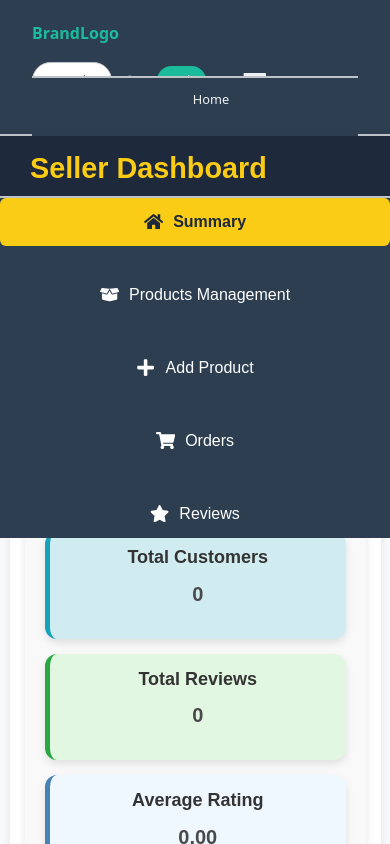
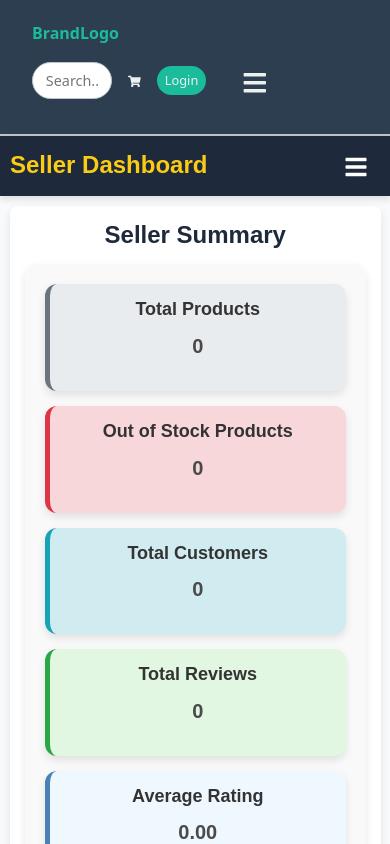
Before and after one commit to TekTitans/MERAKI_Academy_Project_5, a React (Vite) app in the folder frontend/: page /seller in a window 390 px wide. Shown: the top 844 px of the page. Built offline with nearby package versions, Linux system fonts and the light colour scheme.

Commit message:
Seller Navbar Component

```diff
--- a/frontend/src/components/SellerNavbar/index.jsx
+++ b/frontend/src/components/SellerNavbar/index.jsx
@@ -1,6 +1,8 @@
-import React from "react";
+import React, { useState } from "react";
 import "./style.css";
 import {
+  FaBars,
+  FaTimes,
   FaHome,
   FaBoxOpen,
   FaPlus,
@@ -9,43 +11,68 @@ import {
 } from "react-icons/fa";
 
 const SellerNavbar = ({ activeSection, setActiveSection }) => {
+  const [isMenuOpen, setIsMenuOpen] = useState(false);
+
+  const toggleMenu = () => {
+    setIsMenuOpen(!isMenuOpen);
+  };
+
   return (
     <nav className="seller-navbar">
       <div className="navbar-logo">
         <h1>Seller Dashboard</h1>
+
       </div>
-      <ul className="navbar-links">
+      <button className="menu-toggle" onClick={toggleMenu}>
+          {isMenuOpen ? <FaTimes /> : <FaBars />}
+        </button>
+      <ul className={`navbar-links ${isMenuOpen ? "open" : ""}`}>
         <li
           className={activeSection === "summary" ? "active" : ""}
-          onClick={() => setActiveSection("summary")}
+          onClick={() => {
+            setActiveSection("summary");
+            setIsMenuOpen(false);
+          }}
         >
           <FaHome className="navbar-icon" />
           Summary
         </li>
         <li
           className={activeSection === "manageProduct" ? "active" : ""}
-          onClick={() => setActiveSection("manageProduct")}
+          onClick={() => {
+            setActiveSection("manageProduct");
+            setIsMenuOpen(false);
+          }}
         >
           <FaBoxOpen className="navbar-icon" />
           Products Management
         </li>
         <li
           className={activeSection === "addProduct" ? "active" : ""}
-          onClick={() => setActiveSection("addProduct")}
+          onClick={() => {
+            setActiveSection("addProduct");
+            setIsMenuOpen(false);
+          }}
         >
           <FaPlus className="navbar-icon" />
           Add Product
         </li>
         <li
           className={activeSection === "myOrders" ? "active" : ""}
-          onClick={() => setActiveSection("myOrders")}
+          onClick={() => {
+            setActiveSection("myOrders");
+            setIsMenuOpen(false);
+          }}
         >
           <FaShoppingCart className="navbar-icon" />
           Orders
         </li>
         <li
           className={activeSection === "myReviews" ? "active" : ""}
-          onClick={() => setActiveSection("myReviews")}
+          onClick={() => {
+            setActiveSection("myReviews");
+            setIsMenuOpen(false);
+          }}
         >
           <FaStar className="navbar-icon" />
           Reviews
--- a/frontend/src/components/SellerNavbar/style.css
+++ b/frontend/src/components/SellerNavbar/style.css
@@ -1,42 +1,46 @@
-/* Navbar Container */
 .seller-navbar {
   display: flex;
   justify-content: space-between;
   align-items: center;
   background-color: #1e293b;
-  padding: 15px 30px;
+  padding: 10px 10px;
   color: #ffffff;
   box-shadow: 0 4px 6px rgba(0, 0, 0, 0.1);
   position: sticky;
   top: 0;
   z-index: 1000;
+  width: 100%;
 }
 
-/* Logo Section */
 .navbar-logo {
   display: flex;
   align-items: center;
-  gap: 10px;
-}
-
-.navbar-logo-img {
-  height: 40px;
-  width: auto;
-  border-radius: 50%;
+  width: fit-content;
+  align-items: center;
 }
 
 .navbar-logo h1 {
-  font-size: 1.8rem;
+  font-size: 1.5rem;
   font-weight: bold;
-  margin: 0;
+  margin-right: 20;
   color: #facc15;
+  padding: 0;
+  margin-bottom: 0;
 }
 
-/* Navbar Links */
+.menu-toggle {
+  display: none;
+  background: none;
+  border: none;
+  color: #ffffff;
+  font-size: 1.5rem;
+  cursor: pointer;
+}
+
 .navbar-links {
   list-style: none;
   display: flex;
-  gap: 25px;
+  gap: 0;
   margin: 0;
   padding: 0;
 }
@@ -46,12 +50,13 @@
   align-items: center;
   gap: 10px;
   cursor: pointer;
-  font-size: 1rem;
+  font-size: 0.8rem;
   font-weight: 500;
   color: #ffffff;
   padding: 10px 15px;
   border-radius: 6px;
   transition: all 0.3s ease;
+  width: fit-content;
 }
 
 .navbar-links li:hover {
@@ -65,21 +70,34 @@
   font-weight: bold;
 }
 
-/* Icons */
 .navbar-icon {
   font-size: 1.2rem;
 }
 
-/* Responsive Design */
 @media (max-width: 768px) {
-  .seller-navbar {
-    flex-direction: column;
-    align-items: flex-start;
+  .menu-toggle {
+    display: block;
+    margin-left: auto;
+    margin-right: 10px;
+    padding: 2px;
   }
 
   .navbar-links {
     flex-direction: column;
+    align-items: flex-start;
+    gap: 10px;
+    display: none;
+    position: absolute;
+    top: 55px;
+    left: 0;
     width: 100%;
+    background-color: #1e293b;
+    padding: 20px;
+    box-shadow: 0 4px 6px rgba(0, 0, 0, 0.1);
+  }
+
+  .navbar-links.open {
+    display: flex;
   }
 
   .navbar-links li {
--- a/frontend/src/components/SellerReviews/index.jsx
+++ b/frontend/src/components/SellerReviews/index.jsx
@@ -123,9 +123,7 @@ const SellerReviews = () => {
     return str.charAt(0).toUpperCase() + str.slice(1);
   };
 
-  if (loading) {
-    return <div>Loading...</div>;
-  }
+  if (loading) return <div className="loading-spinner">Loading...</div>;
 
   if (error) {
     return <div className="error-message">Error: {error}</div>;
```
